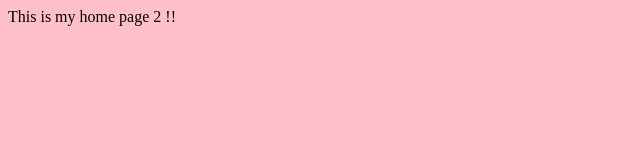
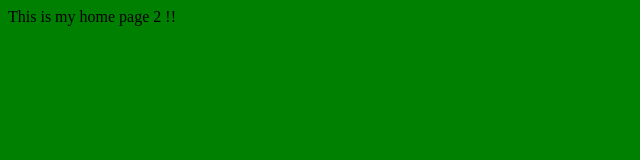
Before and after one commit to RiteshMehar/jenkins_2024_test1, a plain HTML site: page index.html in a window 1280 px wide. Shown: the whole page, without its empty margins (0-640 px from the left). Drawn offline with Linux system fonts and the light colour scheme.

Commit message:
3 change

```diff
--- a/index.html
+++ b/index.html
@@ -1,3 +1,3 @@
-<body bgcolor='pink'>
+<body bgcolor='green'>
 This is my home page 2 !!
 </body>
```
